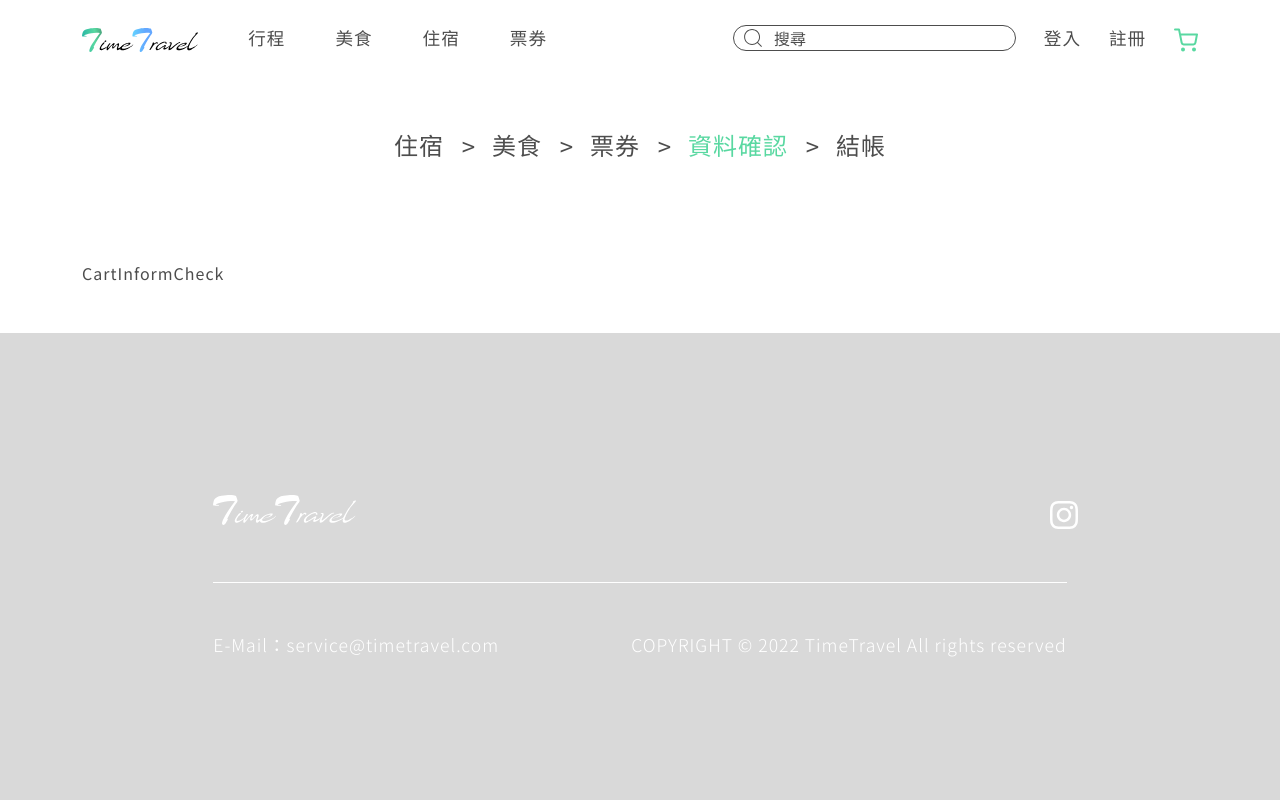
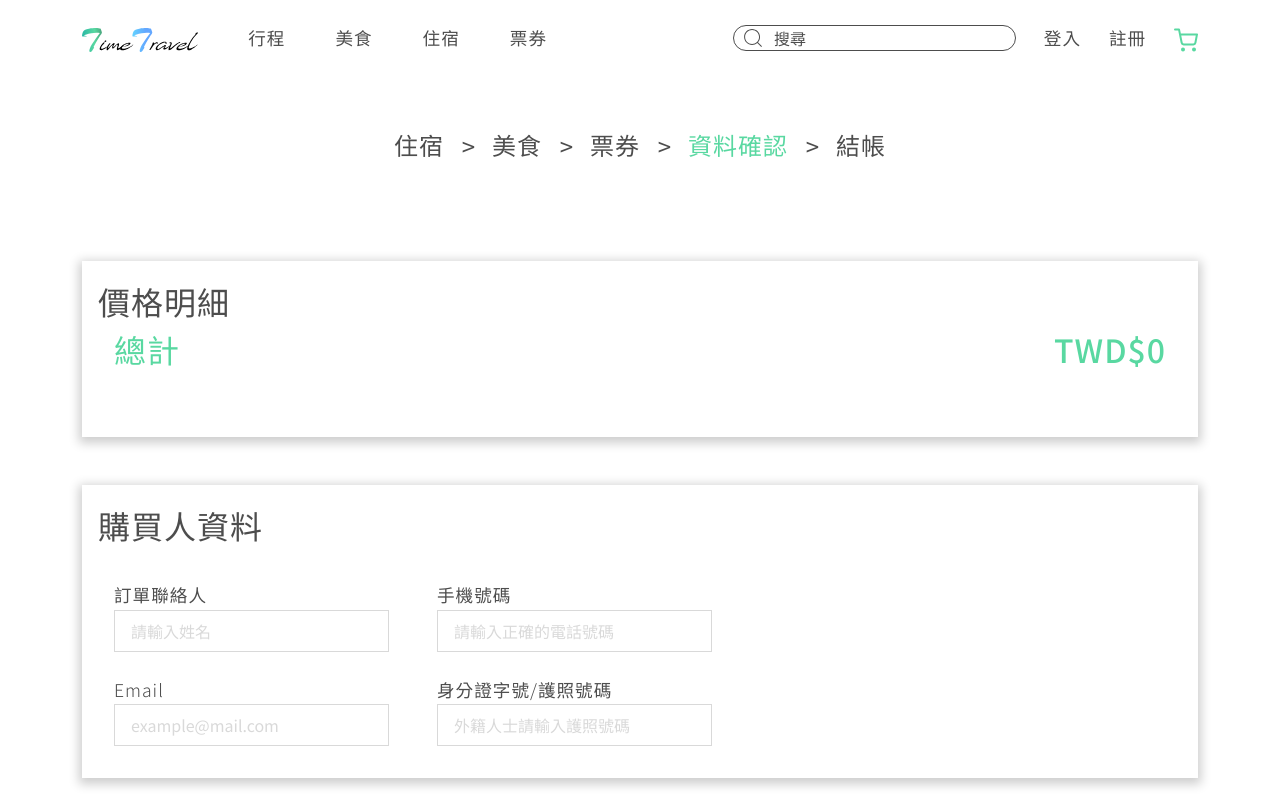
Before and after one commit to Liufat/timetravel-rebuild, a React (Create React App) app: page /cart in a window 1280 px wide. Both pictures are taken after a click on the element "資料確認". Shown: the top 800 px of the page. Built offline with nearby package versions, Linux system fonts and the light colour scheme; some icons are missing.

Commit message:
[新增]購物車-資料確認頁面

```diff
--- a/src/pages/cart/Cart.js
+++ b/src/pages/cart/Cart.js
@@ -11,7 +11,7 @@ function Cart() {
 
   const createDom = () => {
     if (allPages[nowPage] === "資料確認" || allPages[nowPage] === "結帳") {
-      return <CartBody className="py-5" />;
+      return <CartBody className="py-5 w-100" />;
     } else {
       return (
         <>
--- a/src/pages/cart/CartButton.js
+++ b/src/pages/cart/CartButton.js
@@ -2,7 +2,7 @@ import React from "react";
 import { useCartPage } from "../../context/CartPageContext";
 import Button from "../../ui/Button";
 
-function CartButton() {
+function CartButton({ onSubmit }) {
   const { cartPageState, prePage, nextPage } = useCartPage();
 
   const createButton = (content, onClick) => {
@@ -17,11 +17,18 @@ function CartButton() {
     const { nowPage, allPages } = cartPageState;
     if (nowPage === 0) {
       return createButton("下一頁", nextPage);
-    } else if (nowPage > 0 && nowPage + 1 < allPages.length) {
+    } else if (nowPage > 0 && nowPage + 1 < allPages.length - 1) {
       return (
         <>
           {createButton("上一頁", prePage)}
           {createButton("下一頁", nextPage)}
+        </>
+      );
+    } else if (nowPage === allPages.findIndex((page) => page === "資料確認")) {
+      return (
+        <>
+          {createButton("上一頁", prePage)}
+          {createButton("送出訂單", onSubmit)}
         </>
       );
     }
--- a/src/pages/cart/CartInformCheck.js
+++ b/src/pages/cart/CartInformCheck.js
@@ -1,7 +1,81 @@
 import React from "react";
+import { useForm } from "react-hook-form";
+import Input from "../../ui/Input";
+import CartButton from "./CartButton";
+import { useCart } from "../../context/CartContext";
+import useCartFilter from "../../hooks/useCartFilter";
+import CartSidebar from "./CartSidebar";
 
 function CartInformCheck() {
-  return <div>CartInformCheck</div>;
+  const { register, handleSubmit, reset, getValues, formState } = useForm();
+
+  const createCheck = () => {
+    return <CartSidebar />;
+  };
+
+  const onSubmit = () => {
+    console.log("submit");
+  };
+
+  const createForm = () => {
+    return (
+      <div className="p-3 my-5 box-shadow">
+        <form>
+          <div className="d-flex flex-column gap-3">
+            <h1>購買人資料</h1>
+            <div className="d-flex flex-column gap-4 p-3">
+              <div className="d-flex gap-5">
+                <Input
+                  inputType="form"
+                  label="contactor"
+                  placeholder="請輸入姓名"
+                  register={register}
+                >
+                  訂單聯絡人
+                </Input>
+                <Input
+                  inputType="form"
+                  label="mobileNumber"
+                  placeholder="請輸入正確的電話號碼"
+                  register={register}
+                >
+                  手機號碼
+                </Input>
+              </div>
+              <div className="d-flex gap-5">
+                <Input
+                  inputType="form"
+                  label="email"
+                  placeholder="example@mail.com"
+                  register={register}
+                >
+                  Email
+                </Input>
+                <Input
+                  inputType="form"
+                  label="id"
+                  placeholder="外籍人士請輸入護照號碼"
+                  register={register}
+                >
+                  身分證字號/護照號碼
+                </Input>
+              </div>
+            </div>
+          </div>
+        </form>
+      </div>
+    );
+  };
+
+  return (
+    <>
+      {createCheck()}
+      {createForm()}
+      <div className="d-flex justify-content-center gap-5">
+        <CartButton onSubmit={onSubmit} />
+      </div>
+    </>
+  );
 }
 
 export default CartInformCheck;
--- a/src/server/config.js
+++ b/src/server/config.js
@@ -22,3 +22,6 @@ export const GET_HOTEL_DETAIL = `${MY_HOST}/hotel/item`;
 
 // 行程總表
 export const GET_SITES_LIST = `${MY_HOST}/site/api/list`;
+
+// 訂單
+export const MAKE_ORDER = `${MY_HOST}/cart/api/makeorder`;
```
Also changed, not shown: src/server/cartApi.js (added, +8 -0 lines).
